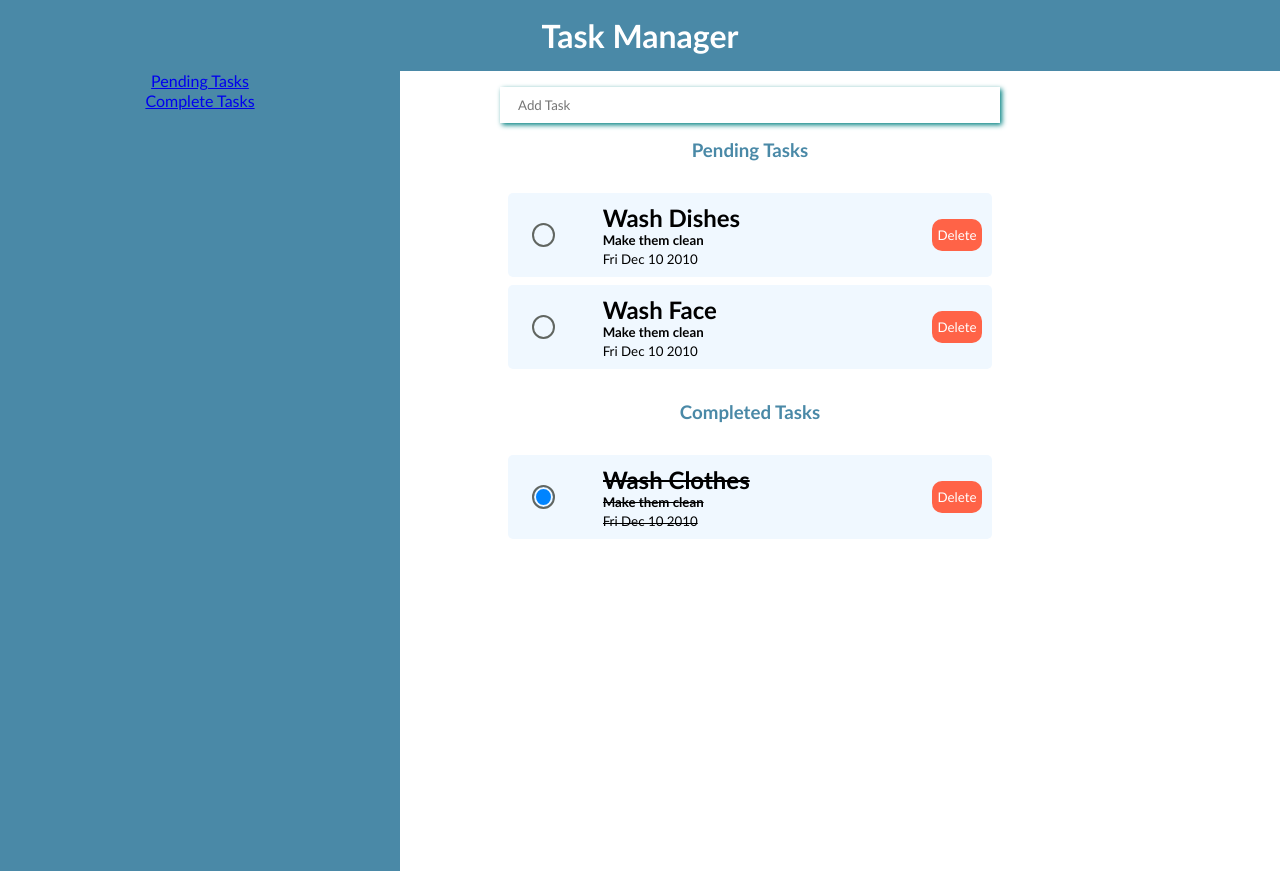
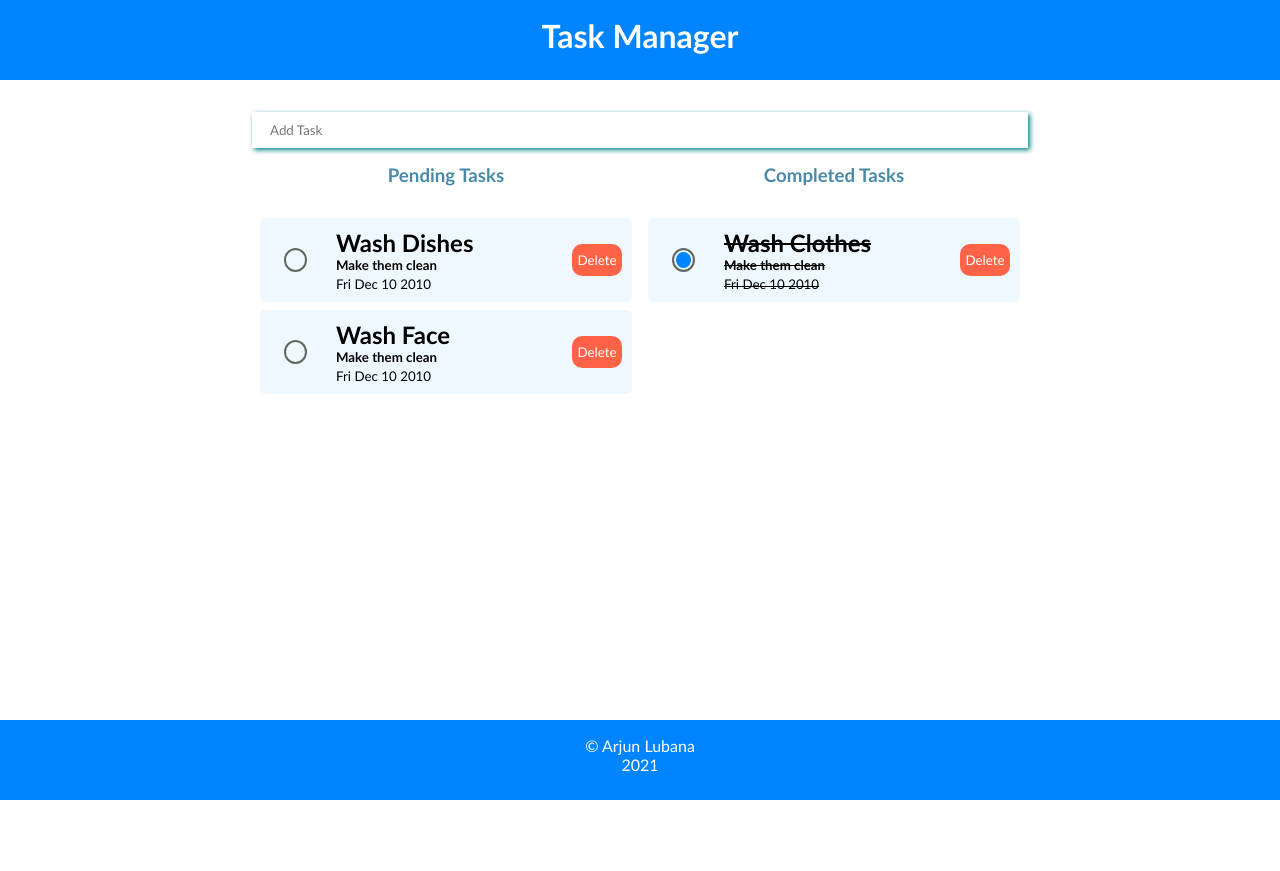
Before and after one commit to arjunlubana/react-task-manager, a React (Create React App) app: page / in a window 1280 px wide. After the commit the page ends 800 px from the top, so only its background shows below. Built offline with nearby package versions, Linux system fonts and the light colour scheme.

Commit message:
Restructured the UI

```diff
--- a/src/App.css
+++ b/src/App.css
@@ -1,53 +1,36 @@
-*{
-    font-family: 'sans-serif', 'Gill Sans MT', Calibri, 'Trebuchet MS', sans-serif;
+* {
+  font-family: "sans-serif", "Gill Sans MT", Calibri, "Trebuchet MS", sans-serif;
   margin: 0;
   padding: 0;
   box-sizing: border-box;
 }
-
-.header{
+.container {
+  height: 100vh;
+  display: grid;
+  grid-template-rows: 10vh auto 10vh;
+}
+.header {
   text-align: center;
-    background-color: #4a89a7;
+  background-color: #0084ff;
   padding-top: 1rem;
   color: white;
 }
-.header h1{
+.header h1 {
   padding-bottom: 1rem;
 }
-.nav-list{
-    display: grid;
-    grid-template-columns: 1fr 1fr;
-    gap: 1px;
-}
-.nav-item{
-    list-style-type: none;
-}
 
-.nav-item button{
-    width: 100%;
-    background-color: #155775;
-    border: none;
-    padding: 1rem;
-    cursor: pointer;
-    color: white;
-    font-size: 1rem;
-}
-
-.nav-item button:hover{
-    background-color: #6baece;
-    transition: background-color 0.5s ease-in-out;
-}
-.subtitle{
+.subtitle {
   text-align: center;
   margin-top: 1rem;
   color: #4a89a7;
 }
-.tasks-list{
+
+.tasks-list {
   align-items: center;
   margin: 2rem 0 2rem 0;
 }
 
-.task-container{
+.task-container {
   display: grid;
   grid-template-columns: 1fr 5fr auto;
   align-items: center;
@@ -57,28 +40,28 @@
   border: 2px solid transparent;
   border-radius: 5px;
 }
-.task-container:hover{
+.task-container:hover {
   cursor: pointer;
   border: 2px solid #4a89a7;
 }
 
-.task{
+.task {
   margin-left: 1rem;
   overflow: clip;
 }
-.task-click{
+.task-click {
   text-decoration: line-through;
 }
-.btn{
+.btn {
   border: 0;
-    width:50px;
+  width: 50px;
   height: 50px;
 }
-.btn-complete{
+.btn-complete {
   cursor: pointer;
   background-color: aliceblue;
 }
-.btn-complete:before{
+.btn-complete:before {
   content: "";
   padding-left: 15px;
   outline: 2px solid rgb(97, 102, 97);
@@ -86,45 +69,45 @@
   border-radius: 50%;
 }
 
-.btn-complete:hover:before{
+.btn-complete:hover:before {
   outline: 2px solid #054b7a;
 }
 
-.btn-complete-click:before{
+.btn-complete-click:before {
   background-color: #0084ff;
 }
 
-.btn-delete{
+.btn-delete {
   background-color: tomato;
   color: white;
   border-radius: 10px;
   height: 2rem;
   margin-left: 2px;
 }
-.btn-delete:hover{
+.btn-delete:hover {
   background-color: rgb(245, 42, 7);
 }
-.no-tasks{
+.no-tasks {
   margin: 2rem;
   text-align: center;
 }
 
-.task-form{
+.task-form {
   display: flex;
   flex-direction: column;
 }
-.form-label{
+.form-label {
   padding: 0.2rem;
 }
-.form-input{
+.form-input {
   padding: 0.5rem 1rem;
   border: 2px solid transparent;
   box-shadow: 2px 2px 5px teal;
 }
-.form-input:hover{
+.form-input:hover {
   box-shadow: 3px 3px 10px teal;
 }
-.form-submit{
+.form-submit {
   margin-top: 1rem;
   padding: 0.5rem 1rem;
   background-color: #0d98d8;
@@ -133,27 +116,28 @@
   color: white;
 }
 
-@media (min-width: 650px){
-    .main-container{
+.footer {
+  width: 100%;
+  background-color: #0084ff;
+  padding: 1rem;
+  color: white;
+  text-align: center;
+}
+
+@media (min-width: 650px) {
+  main {
     max-width: 500px;
-        margin: 1rem auto;
-
+    margin: 2rem auto;
   }
 }
 
-@media (min-width: 1024px){
-    .main-container{
+@media (min-width: 1024px) {
+  main {
+    max-width: 1000px;
+    margin: 2rem auto;
+  }
+  .tasks-category {
+    display: flex;
     justify-content: center;
-        margin-left: 500px;
-    }
-    .nav-container{
-        position: absolute;
-        background-color: #4a89a7;
-        width: 400px;
-        height: 100%;
-    }
-    .nav-list{
-        display: flex;
-        flex-direction: column;
   }
 }
--- a/src/App.js
+++ b/src/App.js
@@ -5,7 +5,7 @@ import "./App.css";
 export default function App() {
   return (
     <BrowserRouter>
-      <div>
+      <div className="container">
         <Layout>
         </Layout>
       </div>
--- a/src/components/Footer.js
+++ b/src/components/Footer.js
@@ -1,7 +1,8 @@
 export default function Footer(){
     return (
-        <footer>
-            Copyright @copy 2021
+        <footer className="footer">
+            © Arjun Lubana
+            <div>2021</div>
         </footer>
     )
 }
--- a/src/components/Header.js
+++ b/src/components/Header.js
@@ -1,19 +1,7 @@
-import { Link } from "react-router-dom";
-
 export default function Header() {
   return (
     <header className="header">
       <h1>Task Manager</h1>
-      <nav className="nav-container">
-        <ul className="nav-list">
-          <li className="nav-item">
-            <Link to="/pending">Pending Tasks</Link>
-          </li>
-          <li className="nav-item">
-            <Link to="/complete">Complete Tasks</Link>
-          </li>
-        </ul>
-      </nav>
     </header>
   );
 }
--- a/src/components/Layout.js
+++ b/src/components/Layout.js
@@ -9,12 +9,12 @@ export default function Layout() {
   return (
     <>
       <Header />
-      <main className="main-container">
-
+      <main>
         <TasksManager
           render={(tasks, method) => (
             <>
               <AddTask onSubmit={method.addTask} />
+              <div className="tasks-category">
                 <PendingTasks
                   tasks={tasks.filter((task) => task.completed === false)}
                   onDelete={method.deleteTask}
@@ -25,6 +25,7 @@ export default function Layout() {
                   onDelete={method.deleteTask}
                   onComplete={method.completeTask}
                 />
+              </div>
             </>
           )}
         />
```
Lines whose indentation alone changed are shown as unchanged.
